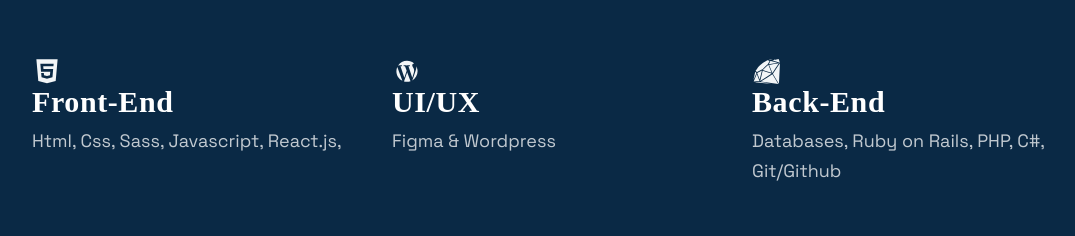
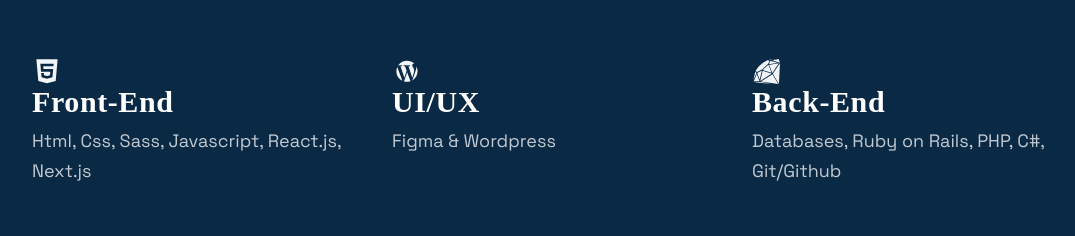
Before and after one commit to britishninja47/Portfolio, a Next.js app: page / in a window 1280 px wide. Shown: the part 3860-4096 px from the top of the page, without its empty margins (88-1163 px from the left). Built offline with nearby package versions, Linux system fonts and the light colour scheme.

Commit message:
Added to the List Paragraph

```diff
--- a/src/components/Technologies/Technologies.js
+++ b/src/components/Technologies/Technologies.js
@@ -17,7 +17,7 @@
         <ListContainer>
           <ListTitle>Front-End</ListTitle>
           <ListParagraph>
-            Html, Css, Sass, Javascript, React.js,
+            Html, Css, Sass, Javascript, React.js, Next.js
           </ListParagraph>
         </ListContainer>
       </ListItem>
```
